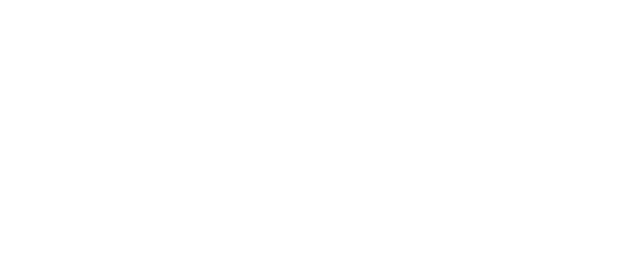
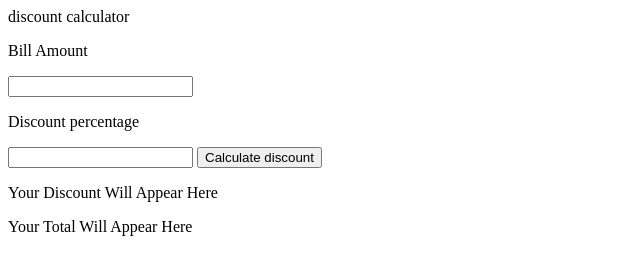
Before and after one commit to tunmise-oo1/discount-calculator, a plain HTML site: page index.html in a window 1280 px wide. Shown: the whole page, without its empty margins (0-640 px from the left). Drawn offline with Linux system fonts and the light colour scheme.

Commit message:
discount-calculator

```diff
--- a/index.html
+++ b/index.html
@@ -10,7 +10,32 @@
 
 <body>
   <div class="container">
+    <div class="calculator">
+      <div class="header">
+        discount calculator
+      </div>
+      <form>
+        <label for="bill" class="input-group">
+          <p>Bill Amount</p>
+          <input type="number" id="bill">
+        </label>
+        <label for="percentage" class="input-group">
+          <p>Discount percentage</p>
+          <input type="number" id="percentage">
+        </label>
 
+        <button type="submit" class="Calculate">Calculate discount</button>
+      </form>
+
+      <div class="result-box">
+        <div class="result-discount">
+          <p>Your Discount Will Appear Here</p>
+        </div>
+        <div class="result-total">
+          <p>Your Total Will Appear Here</p>
+        </div>
+      </div>
+    </div>
   </div>
 
 
```
